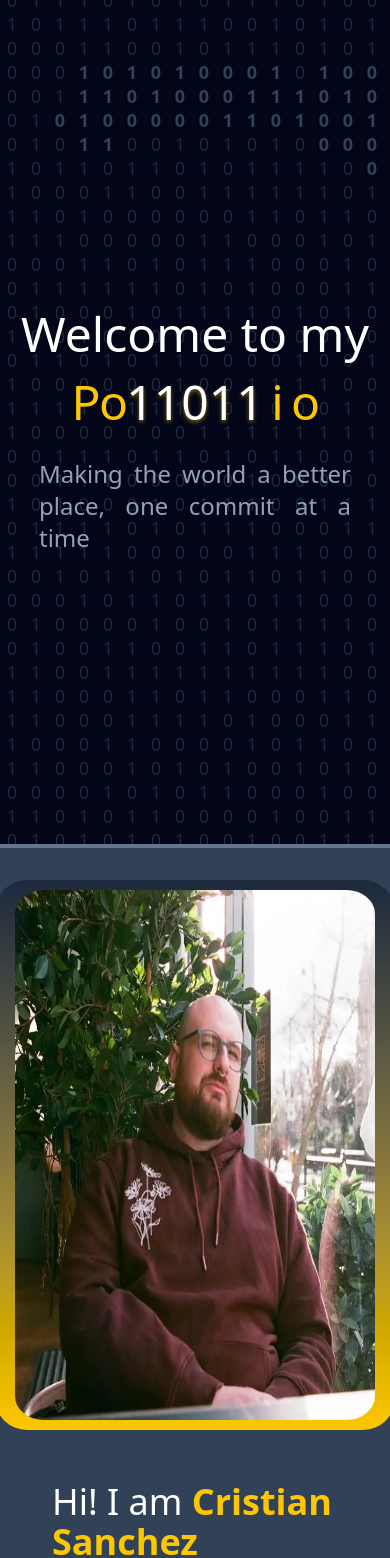
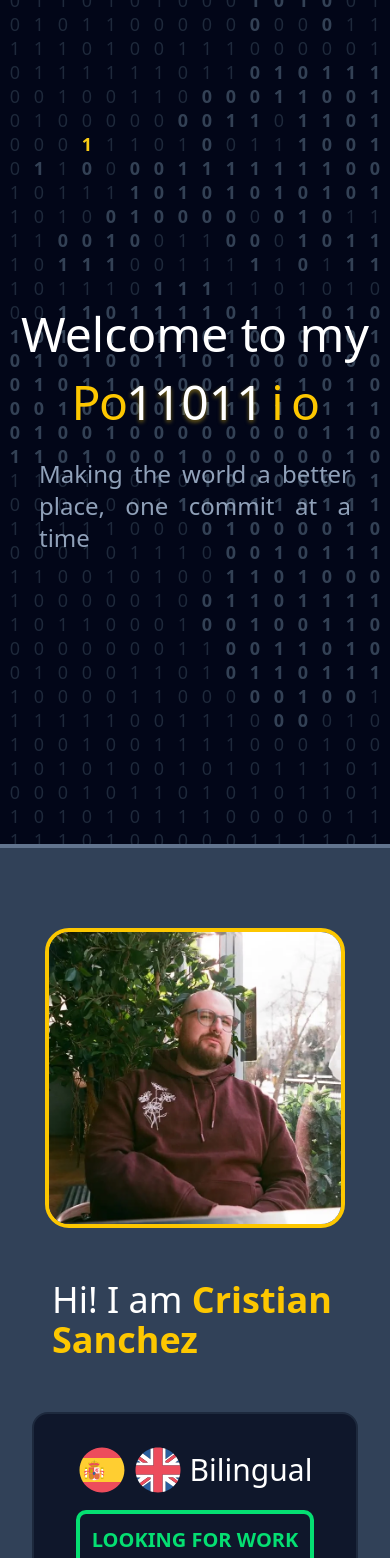
Before and after one commit to Asthere0n/portfolio-nextjs, a Next.js app: page / in a window 390 px wide. Shown: the top 1558 px of the page. Built offline with nearby package versions, Linux system fonts and the light colour scheme.

Commit message:
fixed Hero section to fit small screens

```diff
--- a/src/components/Hero/Hero.tsx
+++ b/src/components/Hero/Hero.tsx
@@ -8,9 +8,13 @@ import EmploymentStatus from '../Contact/EmploymentStatus/EmploymentStatus'
 export default function Hero() {
   return (
     <div className='w-screen min-h-[100dvh] flex flex-col lg:flex-row justify-center items-center p-8 bg-slate-700 border-y-4 border-slate-500 overflow-x-hidden'>
-      <div className="w-[400px] h-[550px] bg-gradient-to-b from-slate-800 to-yellow-400 flex justify-center items-center rounded-4xl ">
-        <Image src="/img/Portrait.webp" height={600} width={600} alt='Portrait of a beatiful Spanish full-stack developer' className='rounded-3xl h-[530px] w-full max-w-[300px] md:w-[400px] md:m-15 scale-x-[-1.2]' />
-      </div>
+      <Image
+      src='/img/Portrait.webp'
+      alt='beatiful Spanish developer'
+      height={600}
+      width={600}
+      className='w-[300px] md:w-[600px] rounded-3xl mt-12 border-yellow-400 border-4 scale-x-[-1] '
+      />
       <div className='flex flex-col gap-8 justify-center items-center md:items-start md:p-12 mt-8 md:m-0'>
       <h2 className='text-4xl p-5 w-full'>Hi! I am <span className='text-yellow-400 font-semibold'>Cristian Sanchez</span></h2>
       <div className='flex flex-col md:flex-row gap-4 items-center justify-between bg-slate-900 rounded-2xl p-8 border-2 border-slate-800 w-full'>
--- a/src/components/Welcome/Welcome.tsx
+++ b/src/components/Welcome/Welcome.tsx
@@ -4,7 +4,7 @@ import WorldMap from '../WorldMap/WorldMap'
 
 export default function Welcome() {
   return (
-    <div className='flex flex-col justify-center items-center w-full h-[100dvh] overflow-hidden'>
+    <div className='flex flex-col justify-center items-center w-[100dvw] h-[100dvh] overflow-hidden'>
       <WorldMap />
       <div className='flex flex-col lg:flex-row justify-center items-center w-full mb-8'>
         <h1 className='text-5xl m-5'>Welcome to my <span className='text-yellow-400'></span></h1>
--- a/src/components/WorldMap/WorldMap.tsx
+++ b/src/components/WorldMap/WorldMap.tsx
@@ -14,13 +14,32 @@ function getStyle(content: number) {
 
 export default function WorldMap() {
     return (
+
         <div
-            className="absolute inset-0 flex justify-center items-center overflow-hidden z-[-1]"
+            className="absolute flex inset-0 justify-center overflow-hidden w-[100dvw] items-center z-[-1]"
             style={{ width: "100vw", height: "100vh" }}
+        >
+            <div
+                style={{
+                    display: "flex",
+                    justifyContent: "center",
+                    alignItems: "center",
+                    width: "100vw",
+                    height: "100vh",
+                    overflow: "hidden",
+                    position: "relative",
+                }}
             >
                 <svg
                     width={mapData[0].length * CELL_SIZE}
                     height={mapData.length * CELL_SIZE}
+                    style={{
+                        display: "block",
+                        position: "absolute",
+                        left: "50%",
+                        top: "50%",
+                        transform: "translate(-50%, -50%)",
+                    }}
                     className="flex justify-around items-center"
                 >
                     {mapData.map((row, rowIndex) => {
@@ -48,5 +67,6 @@ export default function WorldMap() {
                     })}
                 </svg>
             </div>
+        </div>
     )
 }
```
Lines whose indentation alone changed are shown as unchanged.
